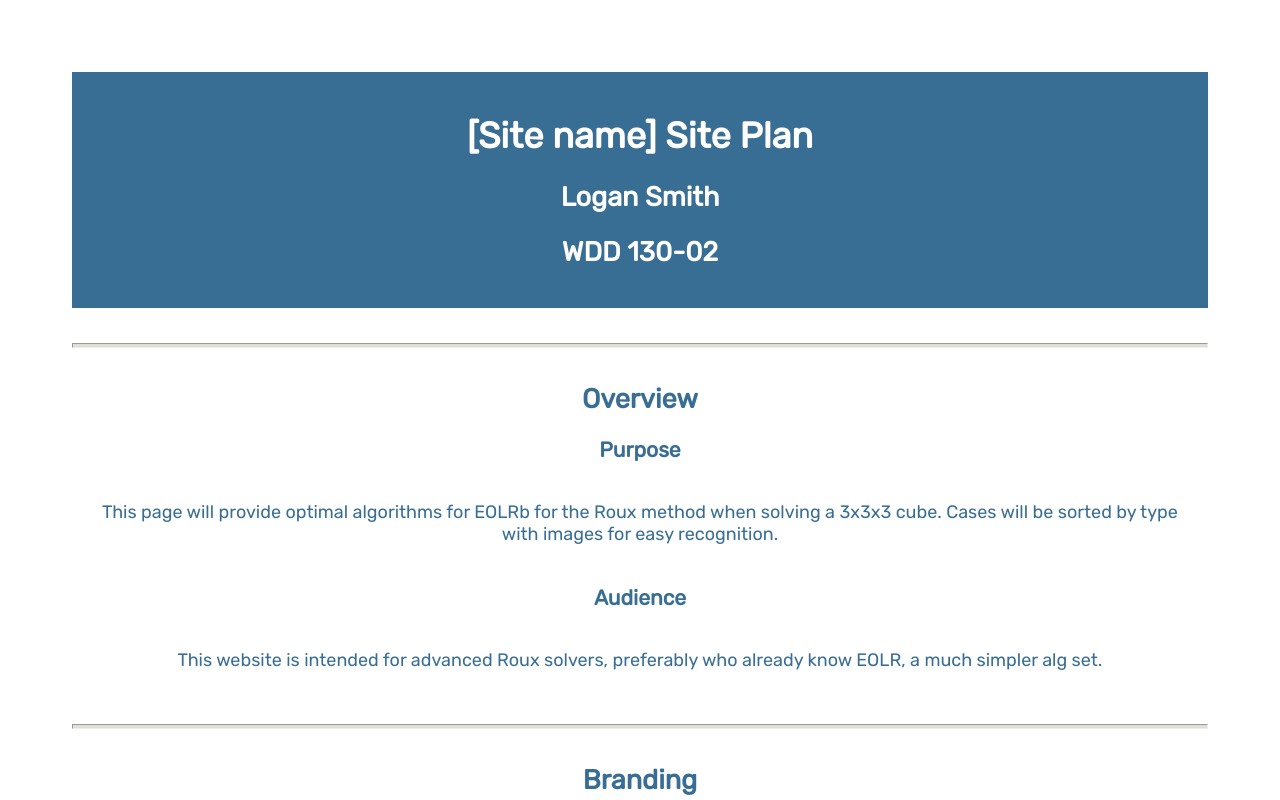
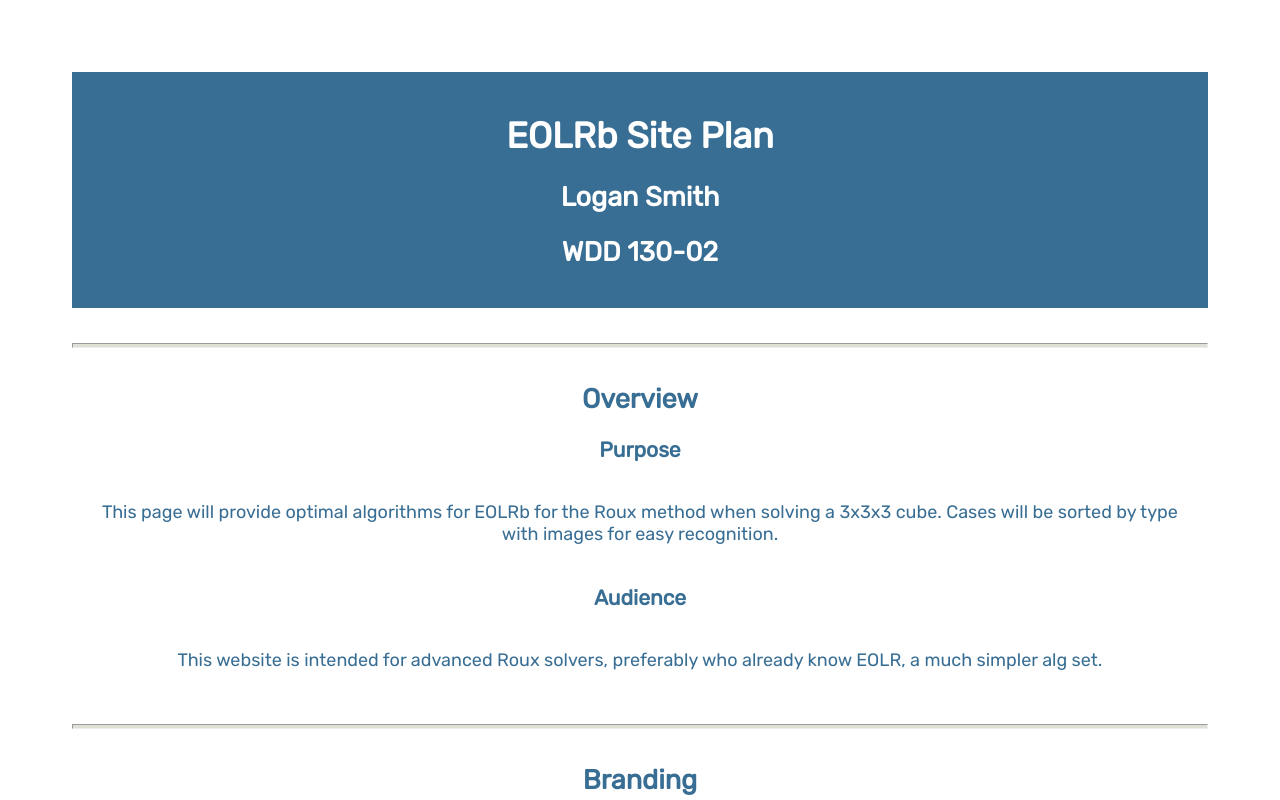
Before and after one commit to logansmith9454/wdd130, a plain HTML site: page eolrb/site-plan.html in a window 1280 px wide. Shown: the top 800 px of the page. Drawn offline with Linux system fonts and the light colour scheme.

Commit message:
added site plan title

```diff
--- a/eolrb/site-plan.html
+++ b/eolrb/site-plan.html
@@ -9,7 +9,7 @@
 
   <body>
     <header>
-      <h1>[Site name] Site Plan</h1>
+      <h1>EOLRb Site Plan</h1>
       <h2>Logan Smith</h2>
       <h2>WDD 130-02</h2>
       <!-- In the header above, add the name or your site, your name and class number. For example if you are in section 3 you would put WDD 130.03 -->
```
